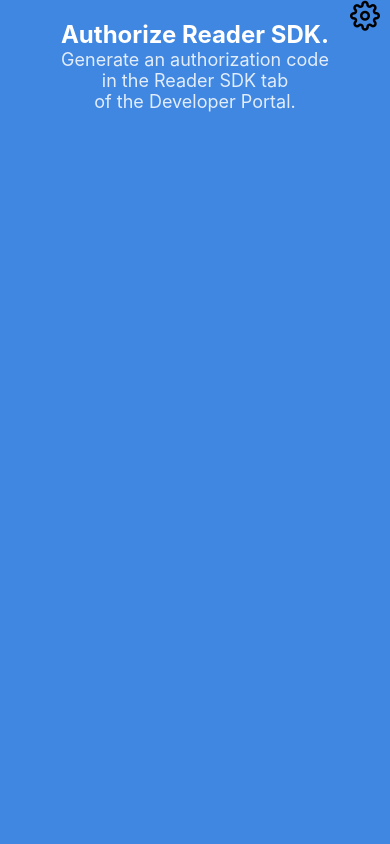
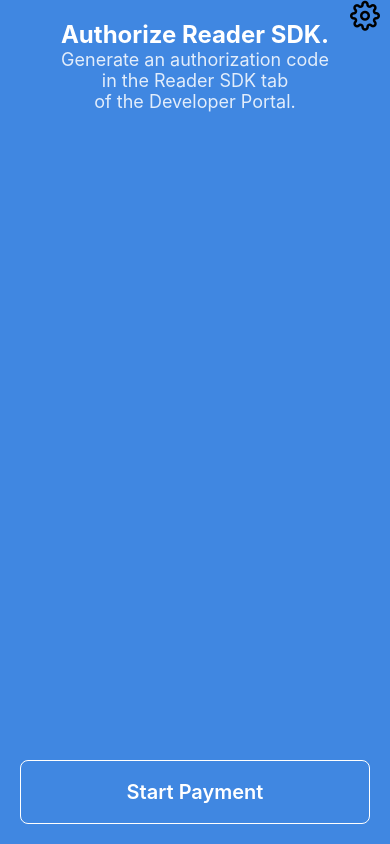
Before and after one commit to square/mobile-payments-sdk-react-native, a React Native app in the folder example/: screen /Home in a window 390 px wide. Built offline with nearby package versions, Linux system fonts and the light colour scheme.

Commit message:
create payment success

```diff
--- a/example/src/Screens/HomeScreen.tsx
+++ b/example/src/Screens/HomeScreen.tsx
@@ -4,12 +4,14 @@
   StyleSheet,
   SafeAreaView,
   TouchableOpacity,
+  Alert,
 } from 'react-native';
 import Feather from 'react-native-vector-icons/Feather';
 import { defaultStyles } from '../styles/common';
 import { NativeModules, Platform } from 'react-native';
+import CustomButton from '../components/CustomButton';
 
-const { SettingsModule } = NativeModules;
+const { SettingsModule, SquarePayment, PaymentModule } = NativeModules;
 
 export function HomeScreen() {
   const showSettings = async () => {
@@ -23,6 +25,21 @@
       console.log('Settings closed:', result);
     } catch (error) {
       console.error('Failed to show settings:', error);
+    }
+  };
+
+  const handlePayment = async () => {
+    try {
+      let result;
+      if (Platform.OS === 'ios') {
+        result = await PaymentModule.startPayment();
+      } else {
+        result = await SquarePayment.startPayment();
+      }
+      Alert.alert('Payment Successful', `Result: ${JSON.stringify(result)}`);
+    } catch (error) {
+      const errorMessage = (error as Error).message || 'Unknown error';
+      Alert.alert('Payment Failed', errorMessage);
     }
   };
 
@@ -44,6 +61,8 @@
             of the Developer Portal.
           </Text>
         </View>
+
+        <CustomButton title="Start Payment" onPress={() => handlePayment()} />
       </View>
     </SafeAreaView>
   );
--- /dev/null
+++ b/example/src/components/CustomButton.tsx
@@ -0,0 +1,68 @@
+import type { FC } from 'react';
+import { StyleSheet, TouchableOpacity, Text } from 'react-native';
+
+interface Props {
+  title: string; // Make title required
+  onPress: () => void; // Specify the type of onPress
+  disabled?: boolean; // Optional
+  primary?: boolean; // Optional
+}
+
+const CustomButton: FC<Props> = ({
+  title,
+  onPress,
+  disabled = false,
+  primary = false,
+}) => {
+  return (
+    <TouchableOpacity
+      style={[
+        styles.button,
+        primary ? styles.primaryButton : styles.secondaryButton,
+        disabled && styles.disabledButton,
+      ]}
+      onPress={onPress}
+      disabled={disabled}
+    >
+      <Text
+        style={
+          disabled
+            ? [styles.buttonText, styles.disabledButtonText]
+            : styles.buttonText
+        }
+      >
+        {title}
+      </Text>
+    </TouchableOpacity>
+  );
+};
+
+const styles = StyleSheet.create({
+  button: {
+    alignItems: 'center',
+    borderRadius: 8,
+    height: 64,
+    justifyContent: 'center',
+    marginTop: 15,
+  },
+  buttonText: {
+    color: 'white',
+    fontSize: 20,
+    fontWeight: '600',
+  },
+  disabledButton: {
+    borderColor: 'rgba(255, 255, 255, 0.6)',
+  },
+  disabledButtonText: {
+    color: 'rgba(255, 255, 255, 0.6)',
+  },
+  primaryButton: {
+    backgroundColor: '#3972B2',
+  },
+  secondaryButton: {
+    borderColor: 'white',
+    borderWidth: 1,
+  },
+});
+
+export default CustomButton;
```
Also changed, not shown: 6 other files (tests, documents, lock files or other folders).
